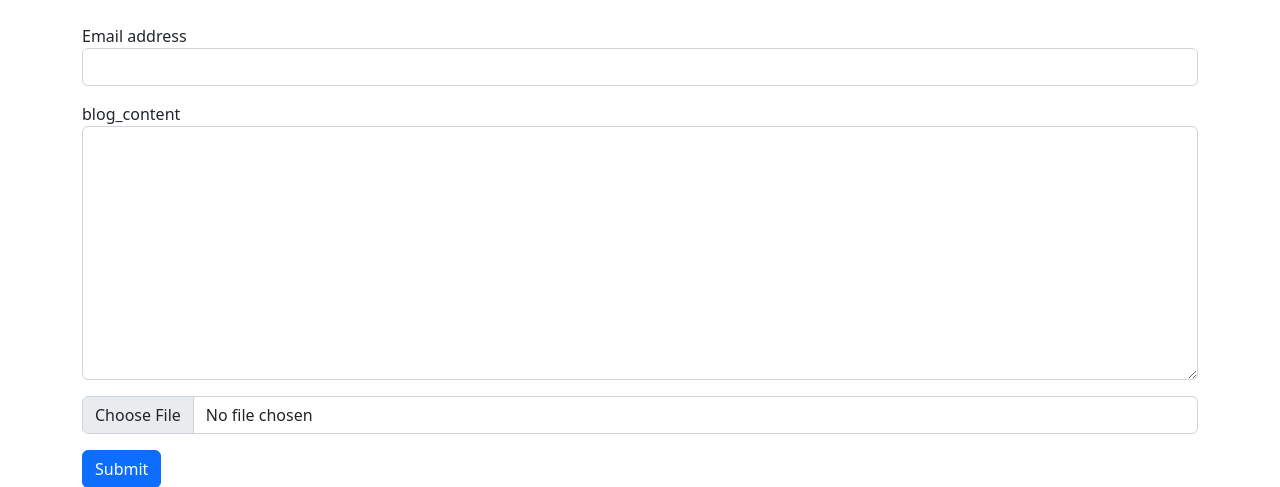
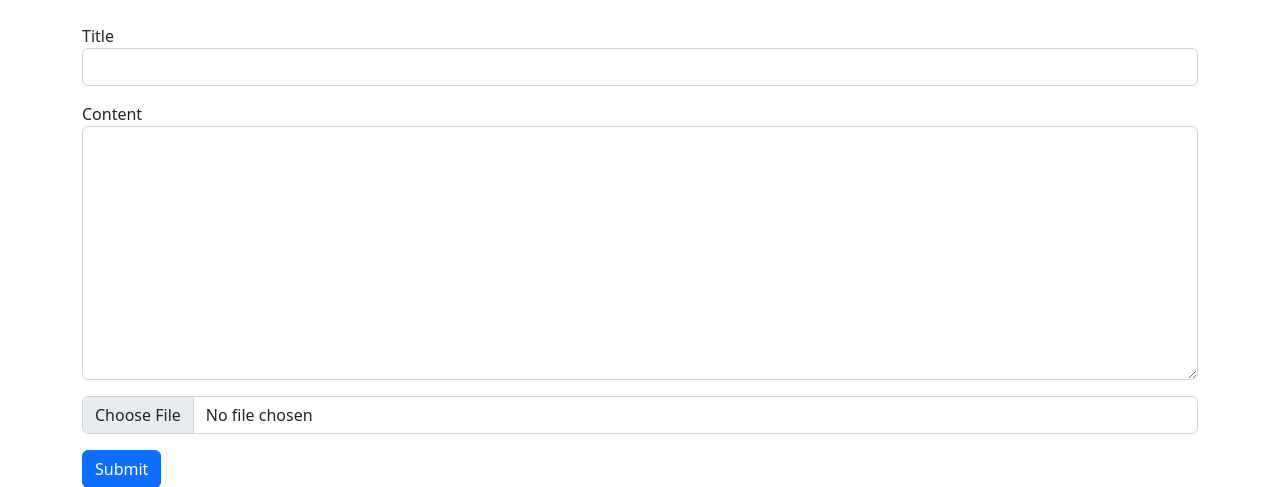
Before and after one commit to zahidhasanmilu/Blogsite-Bnews, a Django app: page /Create-blog-page/ in a window 1280 px wide. Shown: the part 300-787 px from the top of the page. Run offline with Django 4.2, Linux system fonts and the light colour scheme; a user stored in the database is signed in; some libraries are stand-ins or nearby versions.

Commit message:
initial commit

```diff
--- a/myBlogsite/settings.py
+++ b/myBlogsite/settings.py
@@ -39,7 +39,7 @@ INSTALLED_APPS = [
     'django.contrib.messages',
     'django.contrib.staticfiles',
 
-    #CUSTOME APPS
+    # CUSTOME APPS
     'crispy_forms',
     'crispy_bootstrap5',
     'django_cleanup.apps.CleanupConfig',
--- a/templates/App_Blog/create_blog.html
+++ b/templates/App_Blog/create_blog.html
@@ -35,11 +35,11 @@ Create Blog
 <form method="POST" enctype="multipart/form-data">
     {% csrf_token %}
     <div class="mb-3">
-        <label>Email address</label>
+        <label>Title</label>
         <input type="text" class="form-control" name="blog_title" id="exampleInputEmail1" aria-describedby="emailHelp">
     </div>
     <div class="mb-3">
-        <label>blog_content</label>
+        <label>Content</label>
         <textarea name="blog_content" class="form-control" id="" cols="30" rows="10"></textarea>
     </div>
     <div class="mb-3">
```
Also changed, not shown: #project-pictures/001.png (added), #project-pictures/002.png (added), #project-pictures/003.png (added), #project-pictures/004.png (added), #project-pictures/005.png (added), #project-pictures/006.png (added), #project-pictures/007.png (added), #project-pictures/008.png (added), #project-pictures/009.png (added), db.sqlite3, media/Uploaded/Blog_App/Blog_Posts_Image/22.webp (added), media/Uploaded/Blog_App/Blog_Posts_Image/333.webp (added).
